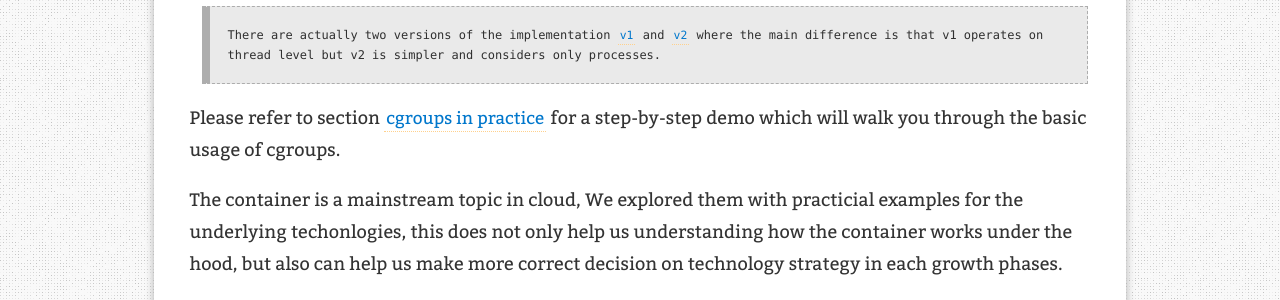
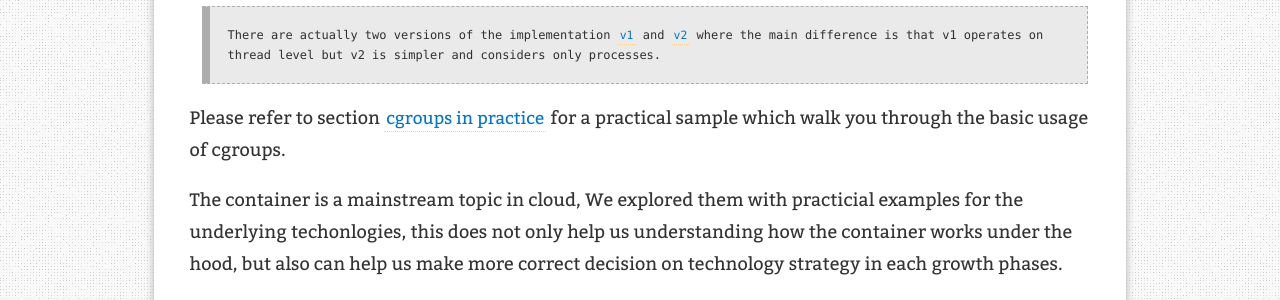
Before and after one commit to leezhenghui/leezhenghui.github.io, a Jekyll site: the page built from _posts/2018-10-20-build-a-scalable-system-runtime-challenges.md, in a window 1280 px wide and 900 px high, scrolled down 13765 px. Shown: the part 155-455 px from the top of the window. Built offline with Jekyll 4.4.1, drawn with Linux system fonts in a browser that asks for light colours; comment, search, counter and statistics services are not loaded; some of the changed text lies outside the part shown.

Commit message:
auto udpate by doc builder

```diff
--- a/_posts/2018-10-20-build-a-scalable-system-runtime-challenges.md
+++ b/_posts/2018-10-20-build-a-scalable-system-runtime-challenges.md
@@ -200,7 +200,7 @@
 >
 > Please note nsenter(1) is the command line equivalent of setns(2) and unshare(1) is the equivalent of unshare(2) syscall.
 
-Please refer to section [namespaces in practice](https://leezhenghui.github.io/microservices/2018/10/20/build-a-scalable-system-runtime-challenges#heading-cgroups-in-practice) for the guidance samples:
+Please refer to section [namespaces in practice](https://leezhenghui.github.io/microservices/2018/10/20/build-a-scalable-system-runtime-challenges#heading-namespaces-in-practice) for the practical samples:
 
   - The sample based on `diyC` which will show you the system call usages of namesapces.
 
@@ -239,7 +239,7 @@
 >
 > There are actually two versions of the implementation [v1](https://www.kernel.org/doc/Documentation/cgroup-v1/) and [v2](https://www.kernel.org/doc/Documentation/cgroup-v2.txt) where the main difference is that v1 operates on thread level but v2 is simpler and considers only processes.
 
-Please refer to section [cgroups in practice](https://leezhenghui.github.io/microservices/2018/10/20/build-a-scalable-system-runtime-challenges#heading-cgroups-in-practice) for a step-by-step demo which will walk you through the basic usage of cgroups.
+Please refer to section [cgroups in practice](https://leezhenghui.github.io/microservices/2018/10/20/build-a-scalable-system-runtime-challenges#heading-cgroups-in-practice) for a practical sample which walk you through the basic usage of cgroups.
 
 The container is a mainstream topic in cloud, We explored them with practicial examples for the underlying techonlogies, this does not only help us understanding how the container works under the hood, but also can help us make more correct decision on technology strategy in each growth phases.
 
```
